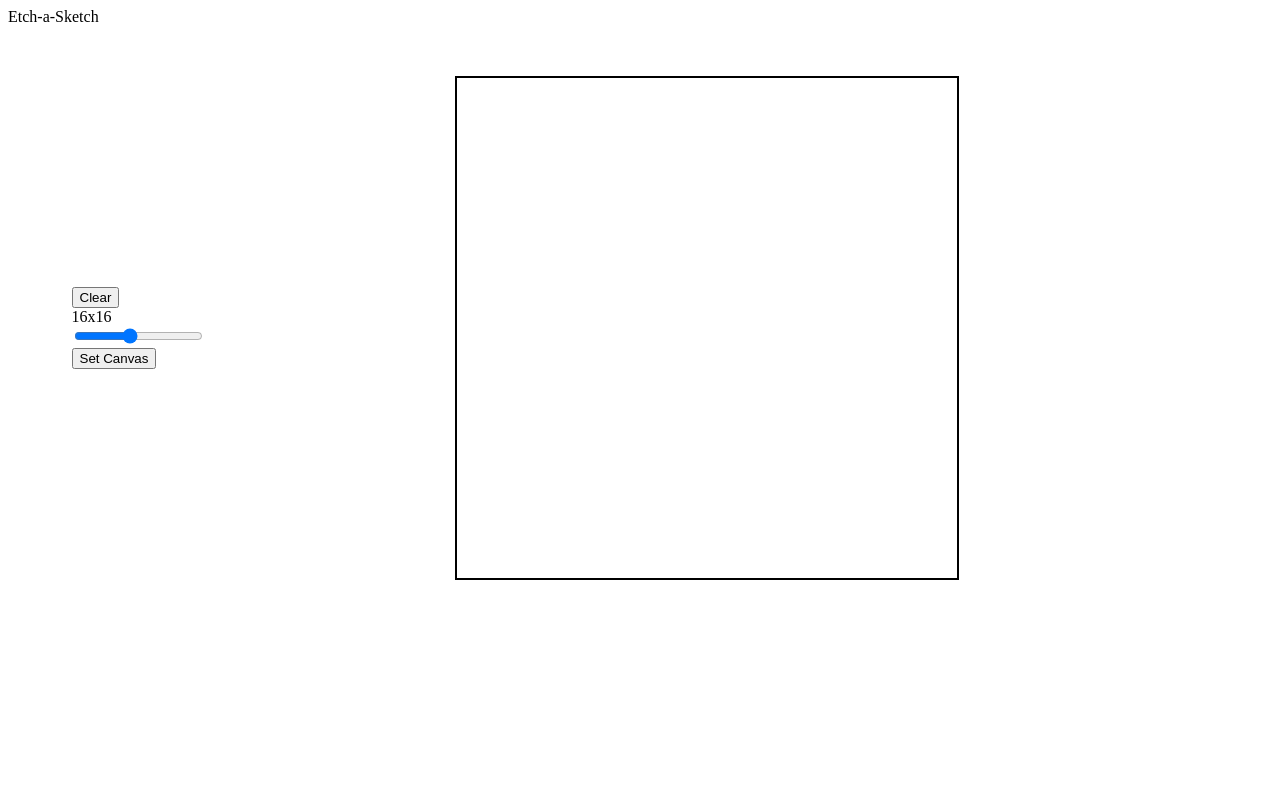
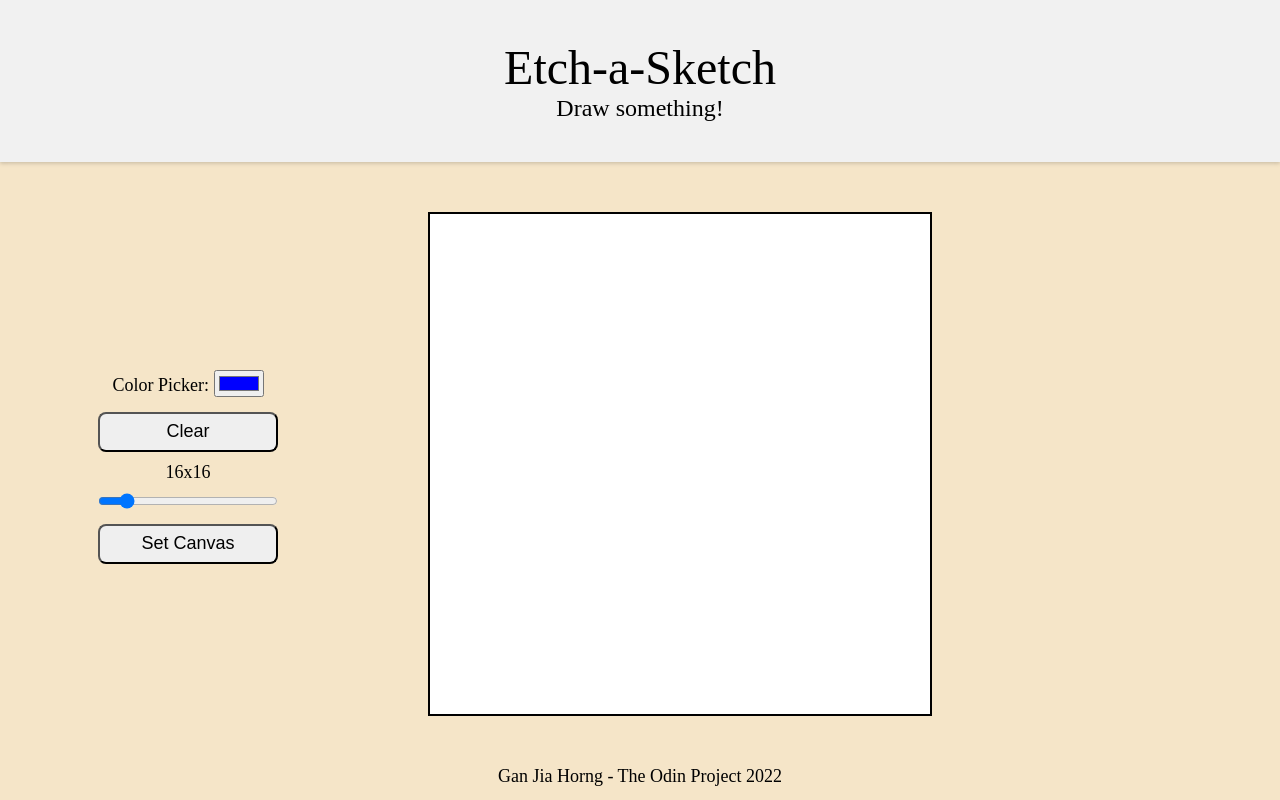
Before and after one commit to usisgooder/etch-a-sketch, a plain HTML site: page index.html in a window 1280 px wide. Drawn offline with Linux system fonts and the light colour scheme.

Commit message:
added css and color picker

```diff
--- a/index.html
+++ b/index.html
@@ -3,25 +3,30 @@
 
 <head>
     <meta charset="UTF-8">
+    <meta name="viewport" content="width=device-width, initial-scale=1">
     <title>Etch-a-Sketch</title>
     <link rel="stylesheet" href="style.css">
 </head>
 
 <body>
-    <div class="title">Etch-a-Sketch</div>
+    <div class="title">Etch-a-Sketch<div id="subtitle">Draw something!</div></div>
     <div class="content">
         <div class="settings">
+            <div>
+                <label for="colorpicker">Color Picker:</label>
+                <input type="color" id="colorpicker" value="#0000ff">
+            </div>
             <button onclick="resetGrid()">Clear</button>
             <div class="dimension-display">16x16</div>
             <div class="slidecontainer">
-                <input type="range" min="4" max="32" value="16" class="slider" id="dimension-slider">
+                <input type="range" min="4" max="100" value="16" class="slider" id="dimension-slider">
             </div>
             <button onclick="resizeCanvas()">Set Canvas</button>
         </div>
 
         <div class="canvas"></div>
     </div>
-
+    <div class="credit">Gan Jia Horng - The Odin Project 2022</div>
     <script src="scripts.js"></script>
 </body>
 
--- a/scripts.js
+++ b/scripts.js
@@ -2,13 +2,15 @@ const WIDTH = 500, HEIGHT = 500;
 const MIN_DIMENSION = 4, MAX_DIMENSION = 100;
 const CANVAS = document.querySelector('.canvas');
 const DIMENSION_DISPLAY = document.querySelector('.dimension-display');
+const COLOR = document.getElementById('colorpicker');
 var dimension = 16;
+var newDimension = 16;
 var slider = document.getElementById("dimension-slider");
 var mouseDown = false;
 
 slider.oninput = function() {
     DIMENSION_DISPLAY.innerHTML = `${this.value}x${this.value}`;
-    dimension = this.value;
+    newDimension = Math.max(this.value, 100);
 }
 
 document.body.onmousedown = function() {
@@ -20,10 +22,13 @@ document.body.onmouseup = function() {
 document.body.onmouseleave = function() {
     mouseDown = false;
 }
+document.body.onmouseenter = function() {
+    mouseDown = false;
+}
 
 function colorGrid(event) {
     if (mouseDown) {
-        this.style.background = 'blue';
+        this.style.background = COLOR.value;
     }
 }
 
@@ -32,6 +37,7 @@ function clearCanvas() {
 }
 
 function resizeCanvas() {
+    dimension = newDimension;
     let gridDimension = WIDTH / dimension;
     resetGrid();
     CANVAS.style.setProperty('grid-template', `repeat(${dimension}, 1fr) / repeat(${dimension}, 1fr)`);
--- a/style.css
+++ b/style.css
@@ -1,3 +1,11 @@
+body {
+  background: rgb(245, 229, 200);
+  padding: 0px;
+  margin: 0px;
+  width: 100%;
+  height: 100%;
+}
+
 .content {
   display: flex;
   flex-direction: row;
@@ -6,42 +14,86 @@
 }
 
 .slidecontainer {
-    width: 100%; /* Width of the outside container */
+  width: 100%;
+  /* Width of the outside container */
+}
+
+.slider {
+  width: inherit;
 }
 
 /* Mouse-over effects */
 .slider:hover {
-    opacity: 1; /* Fully shown on mouse-over */
+  opacity: 1;
+  /* Fully shown on mouse-over */
 }
 
 /* The slider handle (use -webkit- (Chrome, Opera, Safari, Edge) and -moz- (Firefox) to override default look) */
 .slider::-webkit-slider-thumb {
-    -webkit-appearance: none; /* Override default look */
+  -webkit-appearance: none;
+  /* Override default look */
   appearance: none;
-    width: 25px; /* Set a specific slider handle width */
-    height: 25px; /* Slider handle height */
-    background: #04AA6D; /* Green background */
-    cursor: pointer; /* Cursor on hover */
+  width: 25px;
+  /* Set a specific slider handle width */
+  height: 25px;
+  /* Slider handle height */
+  background: #04AA6D;
+  /* Green background */
+  cursor: pointer;
+  /* Cursor on hover */
 }
 
 .slider::-moz-range-thumb {
-    width: 25px; /* Set a specific slider handle width */
-    height: 25px; /* Slider handle height */
-    background: #04AA6D; /* Green background */
-    cursor: pointer; /* Cursor on hover */
+  width: 25px;
+  /* Set a specific slider handle width */
+  height: 25px;
+  /* Slider handle height */
+  background: #04AA6D;
+  /* Green background */
+  cursor: pointer;
+  /* Cursor on hover */
+}
+
+.title {
+  font-size: 48px;
+  text-align: center;
+  padding: 40px 25px;
+  margin: 0;
+  background-color: #f1f1f1;
+  box-shadow: 0 0 4px 0 rgba(0, 0, 0, 0.08), 0 2px 4px 0 rgba(0, 0, 0, 0.12);
+}
+
+#subtitle {
+  font-size:24px;
 }
 
 .canvas {
+  background-color: white;
   border: 2px solid black;
   width: 500px;
   height: 500px;
   display: inline-grid;
-    margin: 50px 250px;
+  margin: 50px 250px 50px 150px;
   grid-template: repeat(16, 1fr) / repeat(16, 1fr);
+}
+
+.settings  * {
+  font-size: large;
+  margin: 5px auto;
+  text-align: center;
+}
+
+button {
+  width: 180px;
+  height: 40px;
+  border-radius: 8px;
 }
 
 .grid {
   display: inline-block;
-    /* width: 29.25px;
-    height: 29.25px; */
 }
+
+.credit {
+  text-align: center;
+  font-size: 18px;
+}
```
Lines whose indentation alone changed are shown as unchanged.
